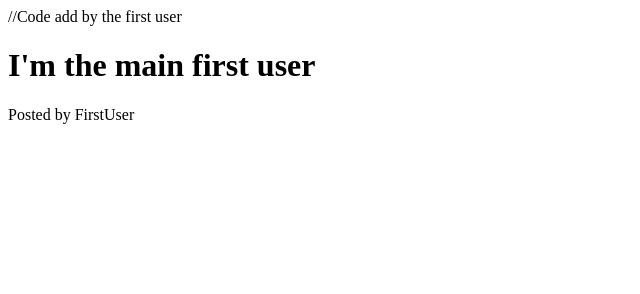
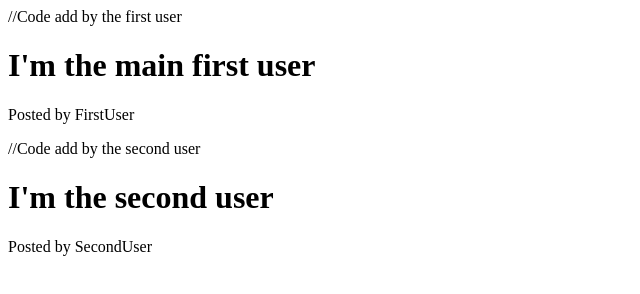
Before and after one commit to thanuj1116/Nebula, a plain HTML site: page Index.html in a window 1280 px wide. Shown: the whole page, without its empty margins (0-640 px from the left). Drawn offline with Linux system fonts and the light colour scheme.

Commit message:
Update Index.html

```diff
--- a/Index.html
+++ b/Index.html
@@ -4,3 +4,10 @@
   <h1>I'm the main first user </h1>
   <p>Posted by FirstUser</p>
 </header>
+
+//Code add by the second user
+
+<header>
+  <h1>I'm the second user </h1>
+  <p>Posted by SecondUser</p>
+</header>
```
